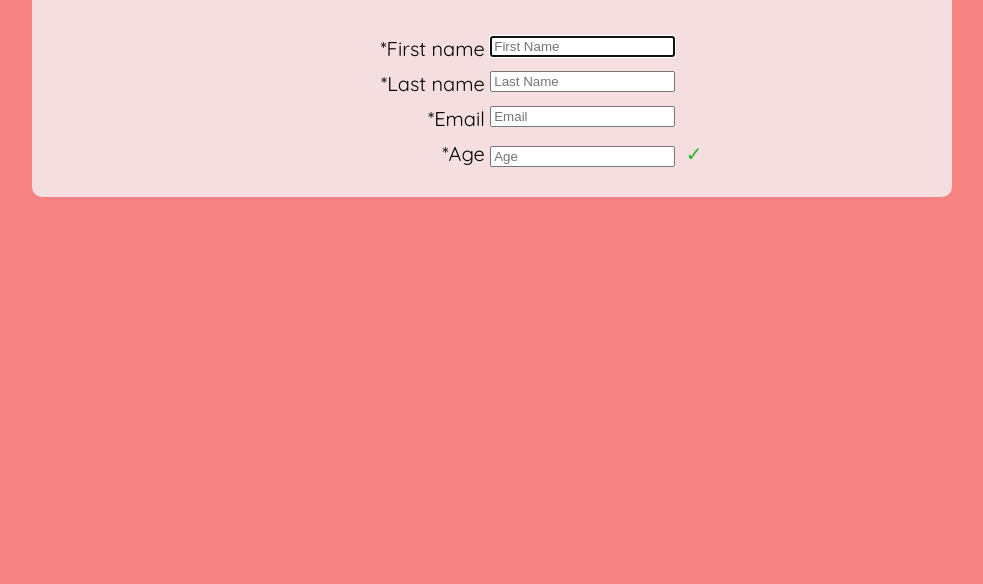
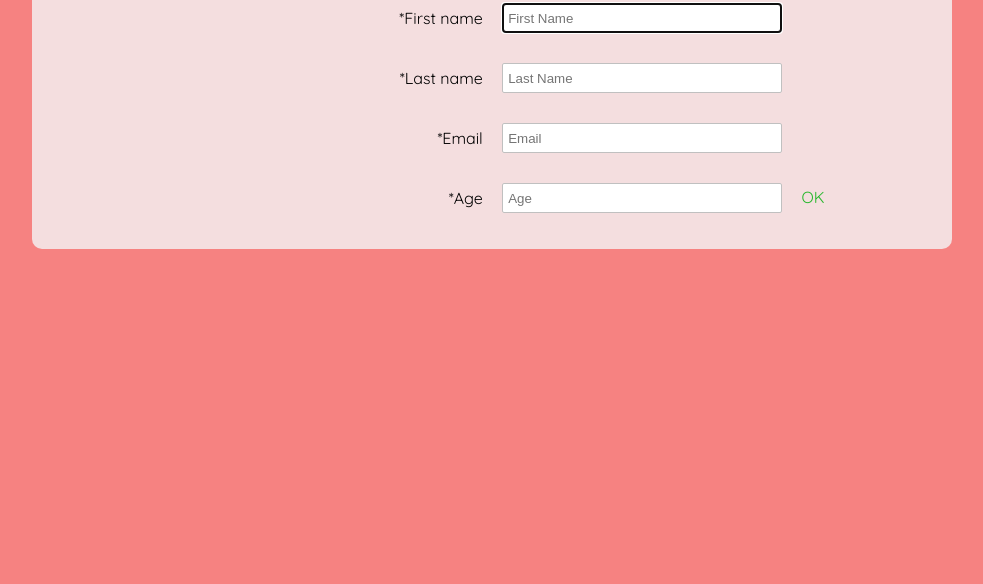
Before and after one commit to Liana09/surveyfreecodecamp, a plain HTML site: page index.html in a window 1280 px wide. Shown: the part 216-800 px from the top of the page, without its empty margins (148-1131 px from the left). Drawn offline with Linux system fonts and the light colour scheme.

Commit message:
A 2a incercare

```diff
--- a/cssthing.css
+++ b/cssthing.css
@@ -4,7 +4,7 @@ body,html{
   font-family: 'Quicksand', sans-serif;
   background-color: #F68281;
   text-align: center;
-  font-size:20px;
+
   min-width: 320px;
 }
 
@@ -25,7 +25,7 @@ body,html{
 .labels{
   display:inline-block;
   text-align: right;
-  vertical-align: top;
+  vertical-align: middle;
   width:40%;
   margin-top: 10px;
 }
@@ -35,16 +35,25 @@ body,html{
   text-align: left;
   vertical-align: middle;
   margin-top: 10px;
+  margin-left: 5px;
 }
 
 input:invalid + span:after {
-    content: '✖';
+    content: 'X';
     color: #f00;
     padding-left: 5px;
 }
 
 input:valid + span:after {
-    content: '✓';
+    content: 'OK';
     color: #26b72b;
     padding-left: 5px;
 }
+.input{
+  height: 30px;
+  width: 280px;
+  padding: 5px;
+  margin: 10px;
+  border: 1px solid #c0c0c0;
+  border-radius: 2px;
+}
--- a/index.html
+++ b/index.html
@@ -15,30 +15,30 @@
               <label id="name-label" for="first-name">*First name</label>
             </div>
             <div class="rightTab">
-              <input autofocus type="text" placeholder="First Name" reuquired maxlength="20">
+              <input class="input" autofocus type="text" placeholder="First Name" reuquired maxlength="20">
             </div>
             <div class="labels">
               <label id="name-label" for="last-name">*Last name</label>
             </div>
             <div class="rightTab">
-              <input autofocus type="text" placeholder="Last Name" reuquired maxlength="20" >
+              <input class="input" autofocus type="text" placeholder="Last Name" reuquired maxlength="20" >
             </div>
             <div class="labels">
               <label id="email-label" for="emaik">*Email</label>
             </div>
             <div class="rightTab">
-              <input autofocus type="text" placeholder="Email" reuquired maxlength="20" >
+              <input class="input" autofocus type="text" placeholder="Email" reuquired maxlength="20" >
             </div>
             <div class="labels">
               <label id="number-label" for="age">*Age</label>
             </div>
             <div class="rightTab">
-              <input autofocus type="number" placeholder="Age" min="10" name="age">
+              <input class="input" autofocus type="number" placeholder="Age" min="10" name="age">
               <span class="validity"></span>
+
             </div>
           </div>
         </form>
     </div>
-    </div>
   </body>
 </html>
```
